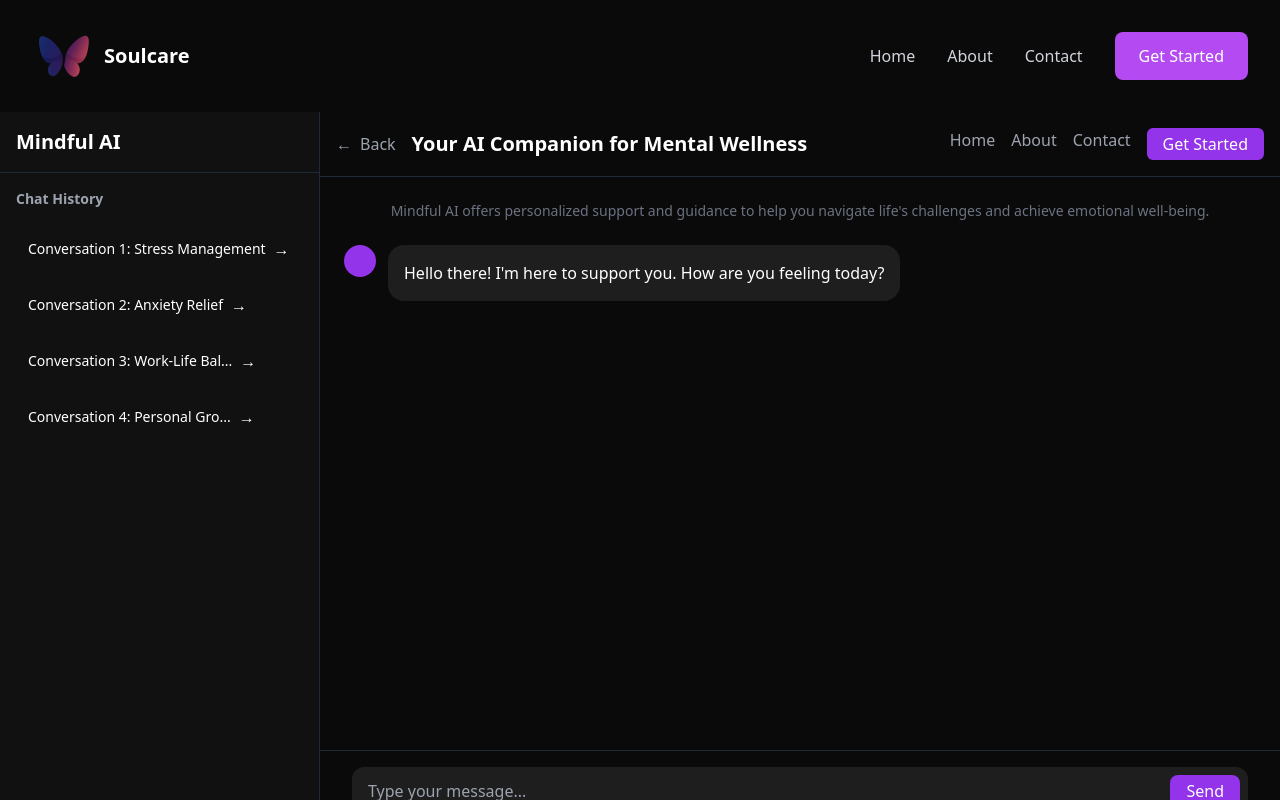
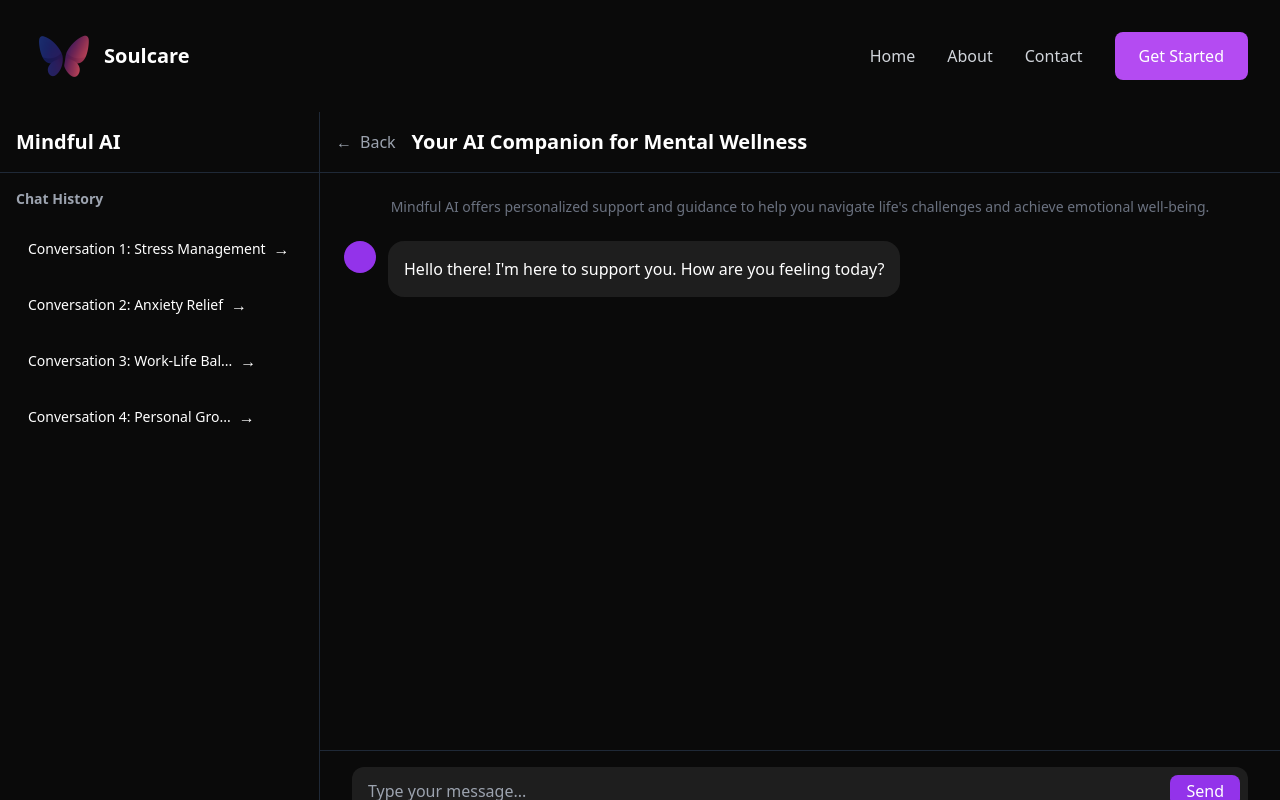
Before and after one commit to Kumushai9919/soulcare-ai, a React (Vite) app: page /chat in a window 1280 px wide. Shown: the top 800 px of the page. Built offline with nearby package versions, Linux system fonts and the light colour scheme.

Commit message:
Setup GitHub Actions workflow & UI updates

```diff
--- a/src/sections/chat/ChatInterface.tsx
+++ b/src/sections/chat/ChatInterface.tsx
@@ -1,4 +1,4 @@
-import  { useState } from "react";
+import { useState } from "react";
 import { useNavigate } from "react-router-dom";
 
 interface Conversation {
@@ -17,7 +17,7 @@ interface Props {
   onBack: () => void;
 }
 
-const ChatInterface = ({   }: Props) => {
+const ChatInterface = ({}: Props) => {
   const navigate = useNavigate();
   // Test conversations and messages
   const [conversations] = useState<Conversation[]>([
@@ -42,7 +42,6 @@ const ChatInterface = ({   }: Props) => {
       preview: "Growth journey...",
     },
   ]);
-
 
   const [messages, setMessages] = useState<Message[]>([
     {
@@ -82,7 +81,7 @@ const ChatInterface = ({   }: Props) => {
   return (
     <div className="flex h-screen bg-[#0A0A0A]">
       {/* Sidebar */}
-      <div className="w-80 bg-[#111111] border-r border-gray-800">
+      <div className="w-80 border-r border-gray-800">
         <div className="p-4 border-b border-gray-800">
           <h1 className="text-xl font-bold text-white">Mindful AI</h1>
         </div>
@@ -122,20 +121,6 @@ const ChatInterface = ({   }: Props) => {
             <h2 className="text-xl font-bold text-white">
               Your AI Companion for Mental Wellness
             </h2>
-          </div>
-          <div className="flex gap-4">
-            <a href="#" className="text-gray-400 hover:text-white">
-              Home
-            </a>
-            <a href="#" className="text-gray-400 hover:text-white">
-              About
-            </a>
-            <a href="#" className="text-gray-400 hover:text-white">
-              Contact
-            </a>
-            <button className="bg-purple-600 text-white px-4 py-1 rounded-md">
-              Get Started
-            </button>
           </div>
         </div>
 
```
